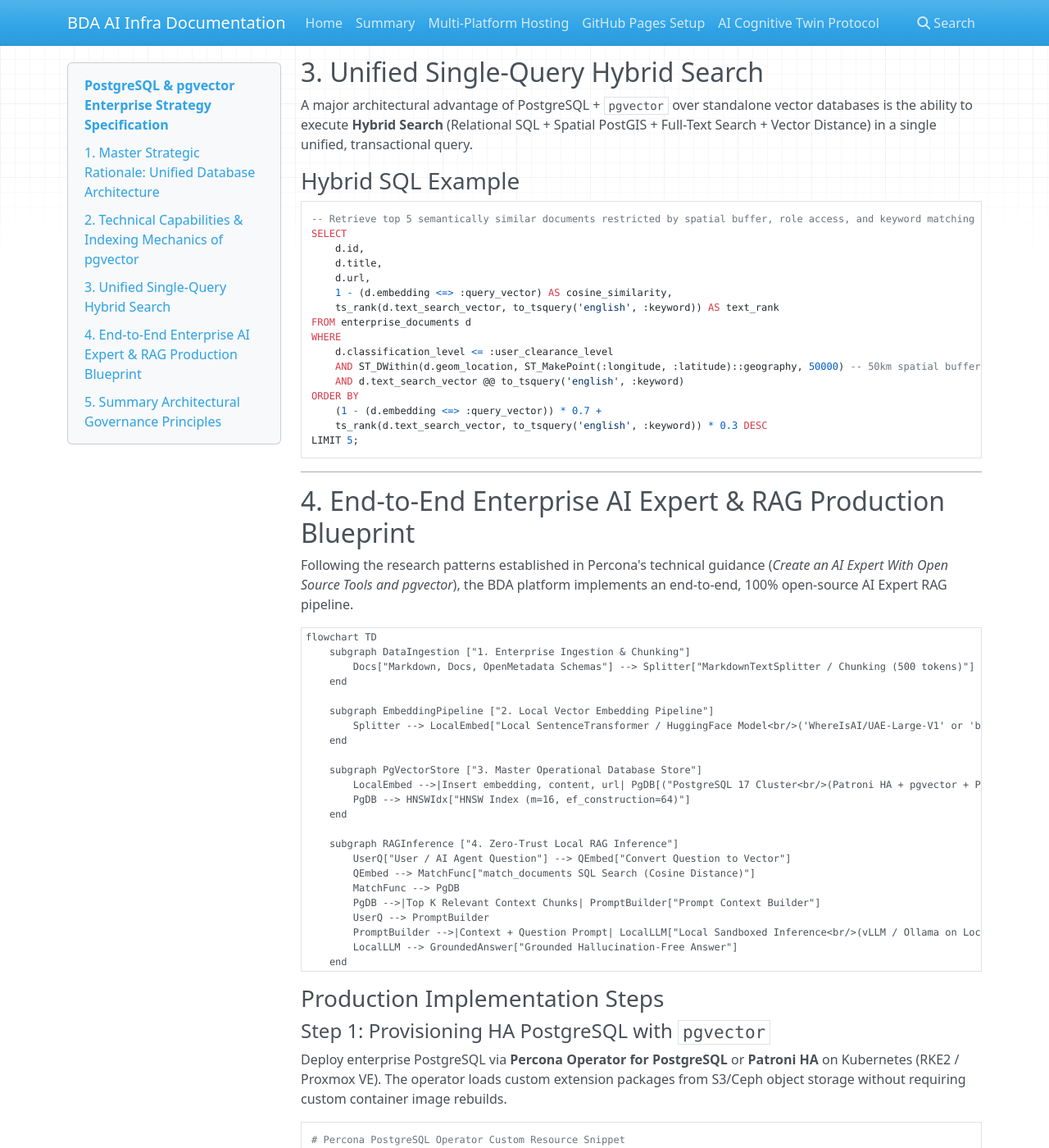
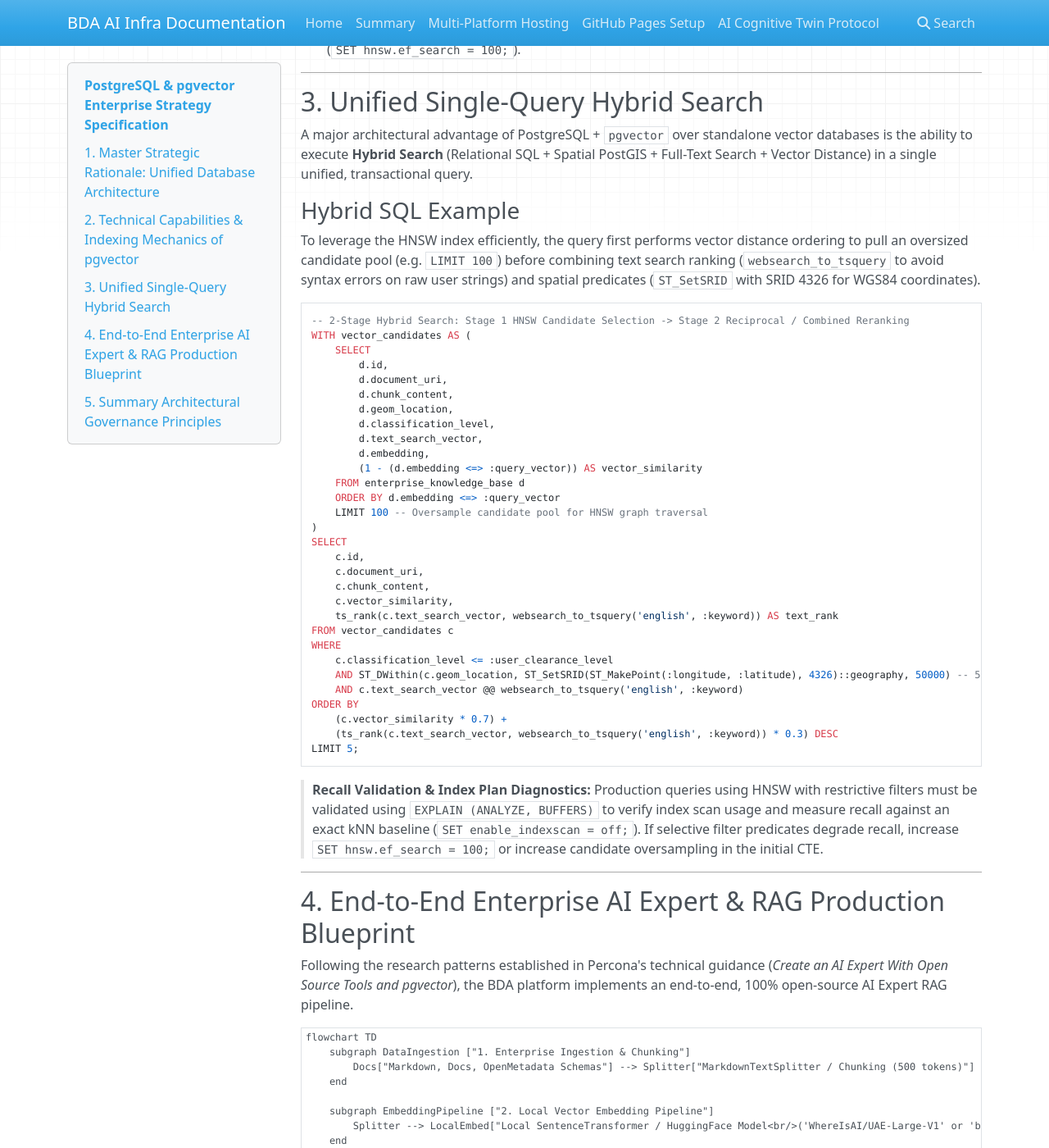
Before and after one commit to linuxmalaysia/bda-ai-infra, an MkDocs documentation site: the page built from docs/reference/postgresql-pgvector-enterprise-strategy.md, in a window 1280 px wide and 1400 px high, scrolled down 2745 px. Shown: the whole window at 82% size. Built offline with MkDocs 1.6.1, drawn with Linux system fonts in a browser that asks for light colours; nearby versions of some CDN libraries; some of the changed text lies outside the part shown.

Commit message:
fix: refine PostgreSQL pgvector strategy spec and PR review feedback
- Reorder HISTORY.md entries chronologically
- Update PostgreSQL strategy diagram to explicitly scope operational serving, Polaris REST catalog, and OpenMetadata
- Upgrade hybrid search query with 2-stage CTE oversampling, websearch_to_tsquery parsing, and WGS84 SRID 4326 PostGIS geography
- Make Python ingestion script idempotent using UNIQUE constraint and ON CONFLICT DO UPDATE
- Add TLS verify-full, Secret Manager password loading, and local_files_only model loading

Co-authored-by: google-labs-jules[bot] <161369871+google-labs-jules[bot]@users.noreply.github.com>

````diff
--- a/docs/reference/postgresql-pgvector-enterprise-strategy.md
+++ b/docs/reference/postgresql-pgvector-enterprise-strategy.md
@@ -48,12 +48,14 @@ PostgreSQL is the world's most trusted open-source relational database engine. W
 
 ```
 +-----------------------------------------------------------------------------------+
-|                        UNIFIED POSTGRESQL ENTERPRISE AI BACKBONE                  |
+|               POSTGRESQL OPERATIONAL & SEMANTIC SERVING BACKBONE                 |
 +-----------------------------------------------------------------------------------+
 |  [ Structured OLTP Data ] + [ Spatial Geometries (PostGIS) ]                      |
-|  [ Metadata & Catalog ]   + [ High-Dimensional Vectors (pgvector) ]               |
+|  [ Operational Cache ]    + [ Operational Vector Search (pgvector) ]               |
 |                                                                                   |
-|  --> SINGLE DATABASE ENGINE, SINGLE ACID TRANSACTION, SINGLE BACKUP & RBAC SCHEMA  |
+|  * Iceberg REST Catalog Authority: Apache Polaris                                 |
+|  * Enterprise Metadata & Lineage: OpenMetadata (backed by PostgreSQL & OpenSearch)|
+|  * Embedded Analytical Vectors: DuckDB vss (In-process Parquet ARRAY HNSW)        |
 +-----------------------------------------------------------------------------------+
 ```
 
@@ -119,24 +121,43 @@ WITH (m = 16, ef_construction = 64);
 A major architectural advantage of PostgreSQL + `pgvector` over standalone vector databases is the ability to execute **Hybrid Search** (Relational SQL + Spatial PostGIS + Full-Text Search + Vector Distance) in a single unified, transactional query.
 
 ### Hybrid SQL Example
+To leverage the HNSW index efficiently, the query first performs vector distance ordering to pull an oversized candidate pool (e.g. `LIMIT 100`) before combining text search ranking (`websearch_to_tsquery` to avoid syntax errors on raw user strings) and spatial predicates (`ST_SetSRID` with SRID 4326 for WGS84 coordinates).
+
 ```sql
--- Retrieve top 5 semantically similar documents restricted by spatial buffer, role access, and keyword matching
+-- 2-Stage Hybrid Search: Stage 1 HNSW Candidate Selection -> Stage 2 Reciprocal / Combined Reranking
+WITH vector_candidates AS (
+    SELECT
+        d.id,
+        d.document_uri,
+        d.chunk_content,
+        d.geom_location,
+        d.classification_level,
+        d.text_search_vector,
+        d.embedding,
+        (1 - (d.embedding <=> :query_vector)) AS vector_similarity
+    FROM enterprise_knowledge_base d
+    ORDER BY d.embedding <=> :query_vector
+    LIMIT 100 -- Oversample candidate pool for HNSW graph traversal
+)
 SELECT
-    d.id,
-    d.title,
-    d.url,
-    1 - (d.embedding <=> :query_vector) AS cosine_similarity,
-    ts_rank(d.text_search_vector, to_tsquery('english', :keyword)) AS text_rank
-FROM enterprise_documents d
+    c.id,
+    c.document_uri,
+    c.chunk_content,
+    c.vector_similarity,
+    ts_rank(c.text_search_vector, websearch_to_tsquery('english', :keyword)) AS text_rank
+FROM vector_candidates c
 WHERE
-    d.classification_level <= :user_clearance_level
-    AND ST_DWithin(d.geom_location, ST_MakePoint(:longitude, :latitude)::geography, 50000) -- 50km spatial buffer
-    AND d.text_search_vector @@ to_tsquery('english', :keyword)
+    c.classification_level <= :user_clearance_level
+    AND ST_DWithin(c.geom_location, ST_SetSRID(ST_MakePoint(:longitude, :latitude), 4326)::geography, 50000) -- 50km spatial buffer
+    AND c.text_search_vector @@ websearch_to_tsquery('english', :keyword)
 ORDER BY
-    (1 - (d.embedding <=> :query_vector)) * 0.7 +
-    ts_rank(d.text_search_vector, to_tsquery('english', :keyword)) * 0.3 DESC
+    (c.vector_similarity * 0.7) +
+    (ts_rank(c.text_search_vector, websearch_to_tsquery('english', :keyword)) * 0.3) DESC
 LIMIT 5;
 ```
+
+> **Recall Validation & Index Plan Diagnostics:**
+> Production queries using HNSW with restrictive filters must be validated using `EXPLAIN (ANALYZE, BUFFERS)` to verify index scan usage and measure recall against an exact kNN baseline (`SET enable_indexscan = off;`). If selective filter predicates degrade recall, increase `SET hnsw.ef_search = 100;` or increase candidate oversampling in the initial CTE.
 
 ---
 
@@ -151,7 +172,7 @@ flowchart TD
     end
 
     subgraph EmbeddingPipeline ["2. Local Vector Embedding Pipeline"]
-        Splitter --> LocalEmbed["Local SentenceTransformer / HuggingFace Model<br/>('WhereIsAI/UAE-Large-V1' or 'bge-small-en-v1.5')"]
+        Splitter --> LocalEmbed["Local SentenceTransformer / HuggingFace Model<br/>('WhereIsAI/UAE-Large-V1' or 'bge-large-en-v1.5' - 1024-dim)"]
     end
 
     subgraph PgVectorStore ["3. Master Operational Database Store"]
@@ -209,7 +230,8 @@ CREATE TABLE enterprise_knowledge_base (
     chunk_content TEXT NOT NULL,
     metadata JSONB DEFAULT '{}'::jsonb,
     embedding vector(1024), -- UAE-Large-V1 1024-dimension embedding
-    created_at TIMESTAMPTZ DEFAULT CURRENT_TIMESTAMP
+    created_at TIMESTAMPTZ DEFAULT CURRENT_TIMESTAMP,
+    CONSTRAINT uq_doc_chunk UNIQUE (document_uri, chunk_index)
 );
 
 -- Construct HNSW Index over vector column
@@ -244,22 +266,32 @@ AS $$
 $$;
 ```
 
-#### Step 3: Python Chunking & Vector Insertion Script
+#### Step 3: Python Chunking & Idempotent Vector Insertion Script
 ```python
+import os
 import psycopg2
 from pgvector.psycopg2 import register_vector
 from sentence_transformers import SentenceTransformer
 from langchain_text_splitters import MarkdownTextSplitter
 
-# 1. Initialize local embedding model (Zero WAN Egress)
-model = SentenceTransformer('WhereIsAI/UAE-Large-V1', device='cuda')
+# 1. Initialize pre-staged local embedding model (Zero WAN Egress & Local Cache Only)
+LOCAL_MODEL_DIR = os.getenv("EMBEDDING_MODEL_PATH", "/opt/models/WhereIsAI/UAE-Large-V1")
+model = SentenceTransformer(LOCAL_MODEL_DIR, device='cuda', local_files_only=True, revision="v1.0")
 
-# 2. Connect to Master PostgreSQL DB
-conn = psycopg2.connect("host=bda-pgvector-master dbname=bdadb user=vector password=secret")
+# 2. Connect to Master PostgreSQL DB using verified TLS and Secret Manager credentials
+db_password = os.getenv("DB_PASSWORD") # Loaded from Kubernetes Secret
+conn = psycopg2.connect(
+    host=os.getenv("DB_HOST", "bda-pgvector-master"),
+    dbname=os.getenv("DB_NAME", "bdadb"),
+    user=os.getenv("DB_USER", "vector"),
+    password=db_password,
+    sslmode="verify-full",
+    sslrootcert="/etc/ssl/certs/pg-ca.crt"
+)
 register_vector(conn)
 cur = conn.cursor()
 
-# 3. Chunk Document & Generate Embeddings
+# 3. Chunk Document & Perform Idempotent Insertion
 text_splitter = MarkdownTextSplitter(chunk_size=1000, chunk_overlap=100)
 chunks = text_splitter.split_text(raw_document_markdown)
 
@@ -269,6 +301,10 @@ for idx, chunk in enumerate(chunks):
         INSERT INTO enterprise_knowledge_base
         (document_uri, chunk_index, chunk_content, embedding)
         VALUES (%s, %s, %s, %s)
+        ON CONFLICT (document_uri, chunk_index) DO UPDATE SET
+            chunk_content = EXCLUDED.chunk_content,
+            embedding = EXCLUDED.embedding,
+            created_at = CURRENT_TIMESTAMP
     """, ("s3://bda-docs/ref-01.md", idx, chunk, embedding))
 
 conn.commit()
````
Also changed, not shown: HISTORY.md (+10 -10 lines).
